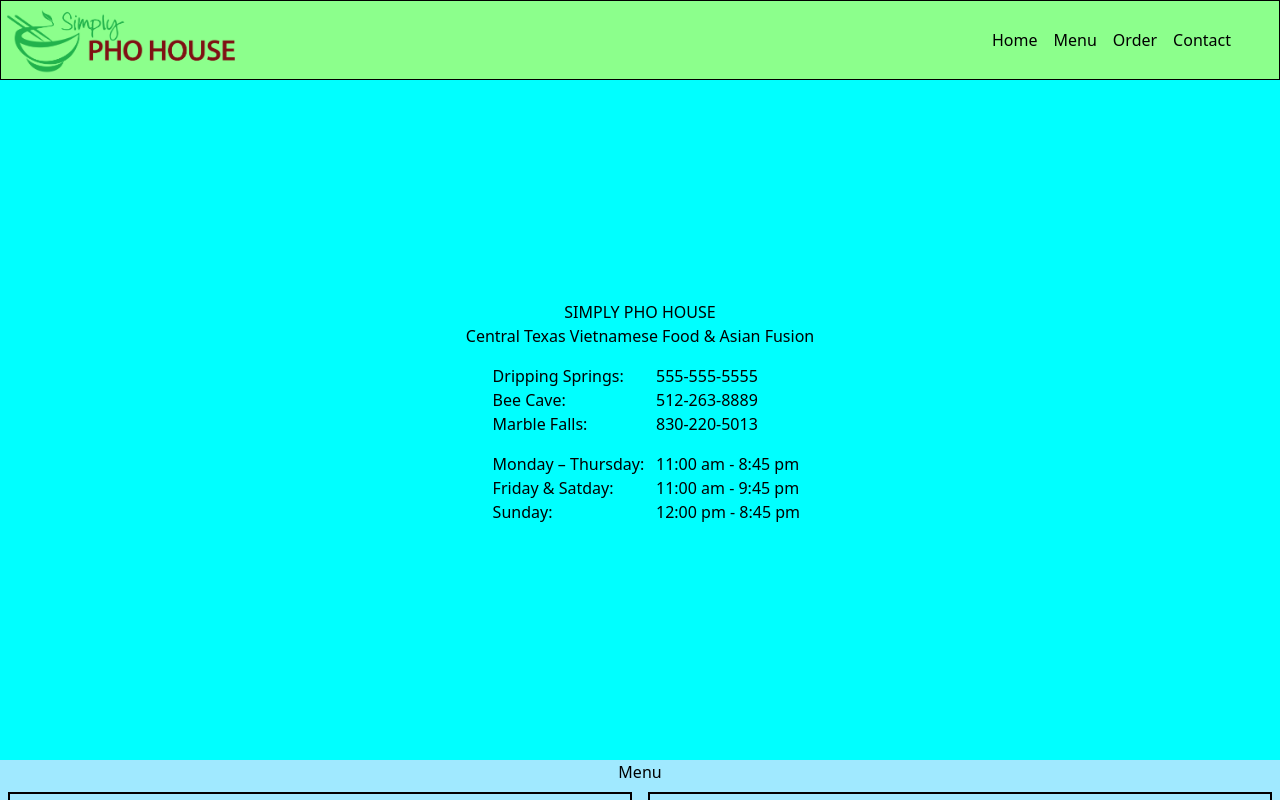
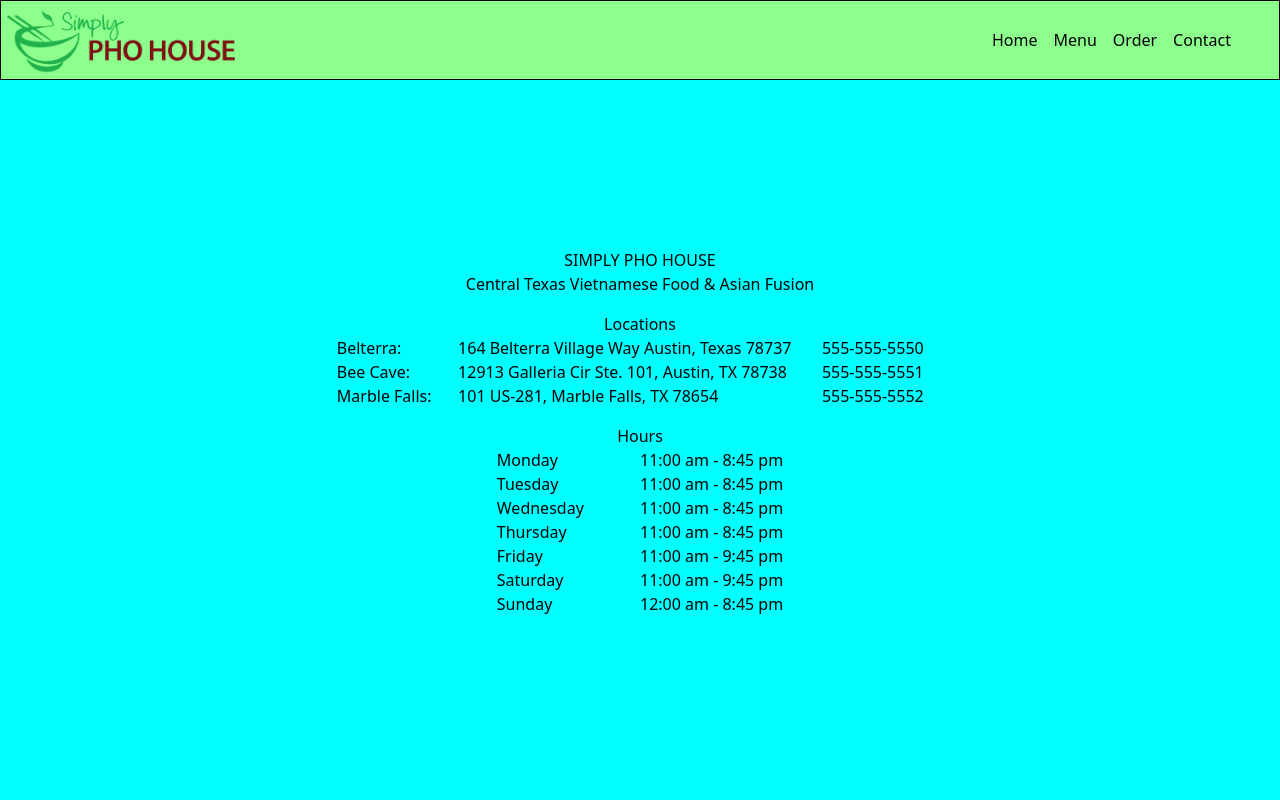
Before and after one commit to fremen432/ReactJS-Restaurant-Website, a React (Create React App) app: page / in a window 1280 px wide. Built offline with nearby package versions, Linux system fonts and the light colour scheme.

Commit message:
fixed HP Home locations and hours

```diff
--- a/src/App.scss
+++ b/src/App.scss
@@ -13,21 +13,15 @@
 $green_light3: rgb(210, 255, 210);
 
 .cbm-green { background-color: rgb(160, 255, 160); }
-
 .box { border: 1px solid black}
 .box2 { border: 2px solid black}
-.flex-center {
-  display: flex;
-  justify-content: center;
-  align-items: center;
-}
+
+.flex-center { display: flex; justify-content: center; align-items: center; }
 
 .app, .HomePage {
+  background-color: $green_light3;
 
-  background-color: $green_light3;
-  .Header, .HP_Header {
-    // position:fixed;
-    // background-color: $topBar_color;
+  .HP_Header {
     background-color: $green_light2;
 
     width: 100vw;
@@ -80,40 +74,62 @@
     .dropdown-location:hover {
       background-color: rgba(123, 251, 255, 0.65);
     }
-    // .dropdown:hover .dropdown-content {
-    //   display: block;
-
-    // }
   }
   .body_footer_wrapper {
     max-height: calc(100vh - $header_footer_height);
     overflow-y: auto;
 
     .Body {
-      .section {
-        min-height: $relativeVH;
-        scroll-behavior: smooth;
+
+      .snap-type-y{
+        scroll-snap-type: y mandatory;
+      }
+
+      .snap-element{
         scroll-snap-align: start;
       }
 
+      // .section {
+      //   min-height: $relativeVH;
+      //   scroll-behavior: smooth;
+      //   scroll-snap-align: start;
+      // }
+
       .Home {
         background-color: aqua;
+
         display: flex;
         justify-content: center;
         align-items: center;
+
         flex-direction: column;
 
+        height: calc(100vh - $header_footer_height);
+
+        .locations {
+          margin-top: 1rem;
+          margin-bottom: 1rem;
+          width: 100%;
+        }
         .hours {
-          margin: 1rem;
+          margin-bottom: 1rem;
           width: 100%;
+        }
+        .description{
+          // display: flex;
+          // justify-content: center;
+          // align-items: center;
+          // flex-direction: column;
+        }
+        .hours_wrapper {
 
-          .hour_grid {
-            display: grid;
-            grid-template-columns: 50% 50%;
-          }
         }
       }
-      .Menu { background-color: rgb(160, 233, 255); }
+      .Menu {
+        background-color: rgb(160, 233, 255);
+        scroll-snap-align: start;
+
+      }
       .Contact { background-color: rgb(236, 161, 255);
         height: calc(100vh - $header_footer_height - $header_footer_height);
       }
@@ -129,13 +145,6 @@
 
   }
 }
-
-// .faded {
-//   opacity: 20%;
-// }
-// .Cart:not(.faded) {
-//   opacity: 100%;
-// }
 
 .OrderPage {
 
@@ -245,7 +254,11 @@
     padding: 10px 10px;
 
     .cartEmpty{
-      border: 1px solid $green_dark1
+      border: 1px solid $green_dark1;
+      width: 100%;
+      display: flex;
+      justify-content: center;
+
     }
     .cartNotEmpty {
       border: 1px solid $green_dark1;
@@ -304,7 +317,6 @@
   }
 }
 
-
 #price {
   color: $text_color1;
 }
@@ -312,48 +324,3 @@
 .dish_name {
   font-weight: bold;
 }
-
-// .cart_items {
-
-// }
-
-// Break Points (according to google inspect):
-// Laptop L:  1440px
-// Laptop:    1024px
-// Tablet:    768px
-// Mobile L:  425px
-// Mobile M:  375px
-// Mobile S:  320px
-
-// Break Points (according to tailwind css):
-// 'sm':  640px
-// 'md':  768px
-// 'lg':  1024px
-// 'xl':  1280px
-// '2xl':  1536px
-
-
-/* Extra small devices (phones, 600px and down) */
-@media only screen and (max-width: 600px) {
-  .example {background: red;}
-}
-
-/* Small devices (portrait tablets and large phones, 600px and up) */
-@media only screen and (min-width: 600px) {
-  .example {background: green;}
-}
-
-/* Medium devices (landscape tablets, 768px and up) */
-@media only screen and (min-width: 768px) {
-  .example {background: blue;}
-}
-
-/* Large devices (laptops/desktops, 992px and up) */
-@media only screen and (min-width: 992px) {
-  .example {background: orange;}
-}
-
-/* Extra large devices (large laptops and desktops, 1200px and up) */
-@media only screen and (min-width: 1200px) {
-  .example {background: pink;}
-}
--- a/src/Data.js
+++ b/src/Data.js
@@ -158,4 +158,42 @@
     },
 ]
 
-export default { menu, locations }
+const hours = [
+    {
+        day: 'Monday',
+        opening: '11:00 am',
+        closing: '8:45 pm'
+    },
+    {
+        day: 'Tuesday',
+        opening: '11:00 am',
+        closing: '8:45 pm'
+    },
+    {
+        day: 'Wednesday',
+        opening: '11:00 am',
+        closing: '8:45 pm'
+    },
+    {
+        day: 'Thursday',
+        opening: '11:00 am',
+        closing: '8:45 pm'
+    },
+    {
+        day: 'Friday',
+        opening: '11:00 am',
+        closing: '9:45 pm'
+    },
+    {
+        day: 'Saturday',
+        opening: '11:00 am',
+        closing: '9:45 pm'
+    },
+    {
+        day: 'Sunday',
+        opening: '12:00 am',
+        closing: '8:45 pm'
+    },
+]
+
+export { menu, locations, hours }
--- a/src/pages/HomePage/components/Body/HP_Body.jsx
+++ b/src/pages/HomePage/components/Body/HP_Body.jsx
@@ -4,7 +4,7 @@
 
 export default function Body() {
   return (
-    <div id="SECTION__Body" className="Body">
+    <div id="SECTION__Body" className="Body snap-type-y">
         <Home/>
         <Menu/>
         <Contact/>
--- a/src/pages/HomePage/components/Body/HP_Contact.jsx
+++ b/src/pages/HomePage/components/Body/HP_Contact.jsx
@@ -1,6 +1,7 @@
 import React from 'react'
-import data from '../../../../Data'
-const locations = data.locations;
+// import locations from '../../../../Data'
+import { locations } from '../../../../Data'
+// const locations = data.locations;
 
 const input_classes = 'w-full'
 const fieldset_classes = 'my-1'
--- a/src/pages/HomePage/components/Body/HP_Home.jsx
+++ b/src/pages/HomePage/components/Body/HP_Home.jsx
@@ -1,47 +1,39 @@
+import { hours, locations } from '../../../../Data'
+
 export default function Home() {
   return (
-    <div id="Home" className="Home section">
-      <div className="restaurant_name" ><h1>SIMPLY PHO HOUSE</h1></div>
-        <div><h2>Central Texas Vietnamese Food & Asian Fusion</h2></div>
+    <div id="Home" className="Home snap-element">
+      <h1 className="restaurant_name" >SIMPLY PHO HOUSE</h1>
+      <h2>Central Texas Vietnamese Food & Asian Fusion</h2>
       <div className="description" >
-        <div className="locations hours" >
-          {/* {console.log(locations)}
-          {locations.forEach(element => {
-            console.log('first')
-            {locations.map(el => {
-              <div className="hour_grid">
-                <span>{el.name}</span>
-                <a href="">{el.phone}</a>
+
+        <div className="locations" >
+          <h2 className="text-center" >Locations</h2>
+
+          {locations.map(el =>
+            <div className="grid grid-cols-5 ">
+              <span className="col-span-1">{el.name + ': '}</span>
+              <span className="col-span-3">{el.address}</span>
+              <a className="col-span-1" href="tel:+5555555555">{el.phone}</a>
+            </div>
+            )}
+        </div>
+
+        <div className="hours" >
+          <h2 className="text-center" >Hours</h2>
+          <div className="hours_wrapper mx-40" >
+            {hours.map(el =>
+            <div className="grid grid-cols-2 " >
+              <span>{el.day}</span>
+              <div>
+                <span>{el.opening + ' - '}</span>
+                <span>{el.closing}</span>
               </div>
-            })}
-          })}
-          <div className="hour_grid" >
-            <span>{locations[0].name}: </span>
-            <div>
-              <a href={'tel:+' + locations[0].phone}>{locations[0].phone}</a>
-              <span>{locations[0].address}</span>
-
             </div>
-
-          </div> */}
-          <div className="hour_grid" ><span>Dripping Springs: </span><a href="tel:+5555555555">555-555-5555</a></div>
-          <div className="hour_grid" ><span>Bee Cave: </span><a href="tel:+5555555555">512-263-8889</a></div>
-          <div className="hour_grid" ><span>Marble Falls: </span><a href="tel:+5555555555">830-220-5013</a></div>
-        </div>
-        <div className="hours" >
-          <div className="hour_grid" >
-            <div className="grid_el" >Monday – Thursday: </div>
-            <div className="grid_el" >11:00 am - 8:45 pm</div>
-          </div>
-          <div className="hour_grid" >
-            <div className="grid_el" >Friday & Satday: </div>
-            <div className="grid_el" >11:00 am - 9:45 pm</div>
-          </div>
-          <div className="hour_grid" >
-            <div className="grid_el" >Sunday: </div>
-            <div className="grid_el" >12:00 pm - 8:45 pm</div>
+            )}
           </div>
         </div>
+
       </div>
     </div>
   )
--- a/src/pages/HomePage/components/Body/HP_Menu.jsx
+++ b/src/pages/HomePage/components/Body/HP_Menu.jsx
@@ -1,6 +1,4 @@
-import data from '../../../../Data'
-
-const menu = data.menu
+import { menu } from '../../../../Data'
 
 const sortMenu = arr => {
   let apps = []
@@ -10,20 +8,21 @@
   let specials = []
 
   arr.forEach(el => {
-    if (el.category == 'Appetizers') apps.push(el)
-    if (el.category == 'Beverages') drinks.push(el)
-    if (el.category == 'Fried Rice') friedRice.push(el)
-    if (el.category == 'Noodle Soup – Pho') pho.push(el)
-    if (el.category == 'Pho House Specials') specials.push(el)
+    el.category == 'Appetizers' && apps.push(el)
+    el.category == 'Beverages' && drinks.push(el)
+    el.category == 'Fried Rice' && friedRice.push(el)
+    el.category == 'Noodle Soup – Pho' && pho.push(el)
+    el.category == 'Pho House Specials' && specials.push(el)
   });
 
   return [apps, drinks, friedRice, pho, specials]
 }
+
 const sortedMenu = sortMenu(menu);
 
 export default function Menu() {
   return (
-    <div id="Menu" className="Menu section">
+    <div id="Menu" className="Menu snap-element">
       <h1 className="text-center">Menu</h1>
 
       {/* Menu Categories */}
--- a/src/pages/HomePage/components/Header/HP_Header.jsx
+++ b/src/pages/HomePage/components/Header/HP_Header.jsx
@@ -21,7 +21,7 @@
 export default function Header() {
 
     return (
-        <div id="SECTION__Header" className="Header box">
+        <div id="SECTION__Header" className="HP_Header box">
             <div className="logo">
                 <a href="/">
                     <img className="" src="assets/Simply-Pho-House.png" alt="restaurant logo" />
--- a/src/pages/OrderPage/OP_Index.jsx
+++ b/src/pages/OrderPage/OP_Index.jsx
@@ -5,11 +5,11 @@
 import Footer from './components/Footer/OP_Footer';
 import Body from './components/Body/OP_Body';
 
-import data from '../../Data';
+import { menu } from '../../Data';
 
 const OrderHomepage = () => {
 
-    const products = data.menu
+    const products = menu
 
     const [cartItems, setCartItems] = useState([]);
 
--- a/src/pages/OrderPage/components/Body/OP_Cart.jsx
+++ b/src/pages/OrderPage/components/Body/OP_Cart.jsx
@@ -14,7 +14,7 @@
       {/* Cart Header */}
       <div id="OP_HeaderCart_Header" className="Cart_Header flex justify-center rounded-lg ">
       {cartItems.length === 0 ?
-        <div className="cartEmpty rounded-lg px-1" >Cart is empty</div> :
+        <div className="cartEmpty rounded-lg px-1 " >Cart is empty</div> :
         <div className="cartNotEmpty rounded-lg">
           <h1 className="text-center">Cart</h1>
           <div className="cart_icon flex justify-center items-center mr-4">
```
